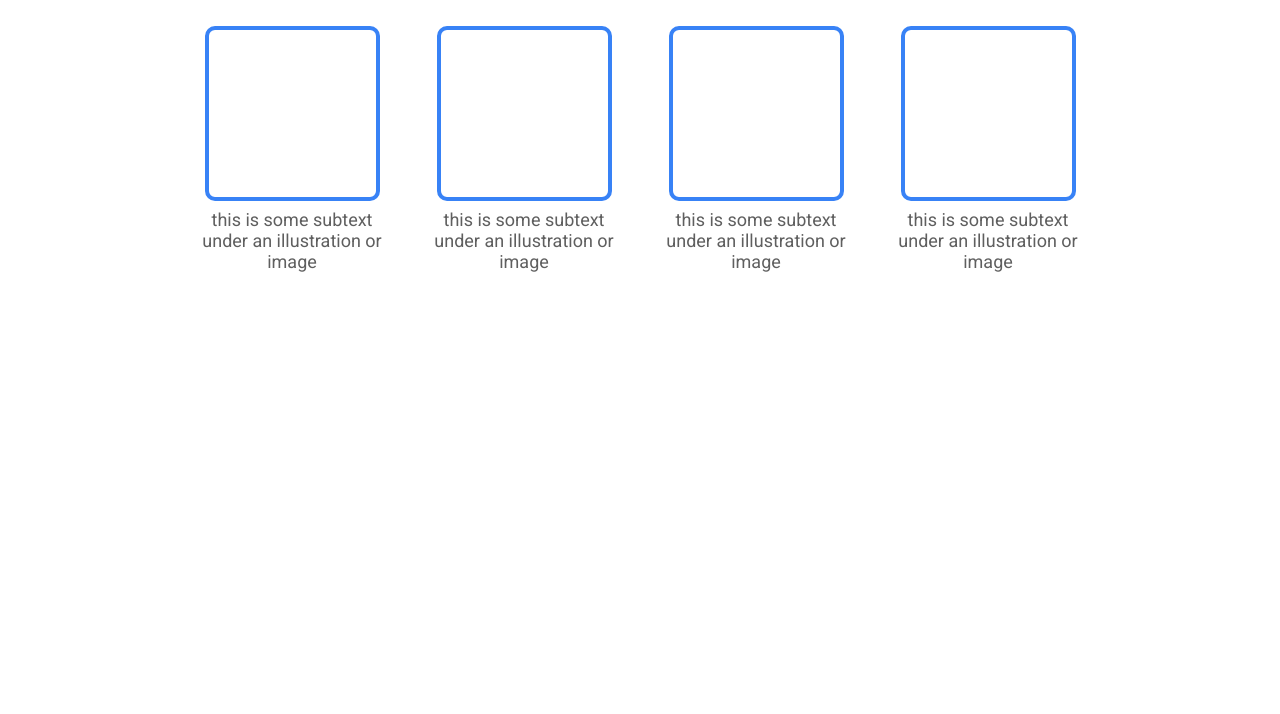
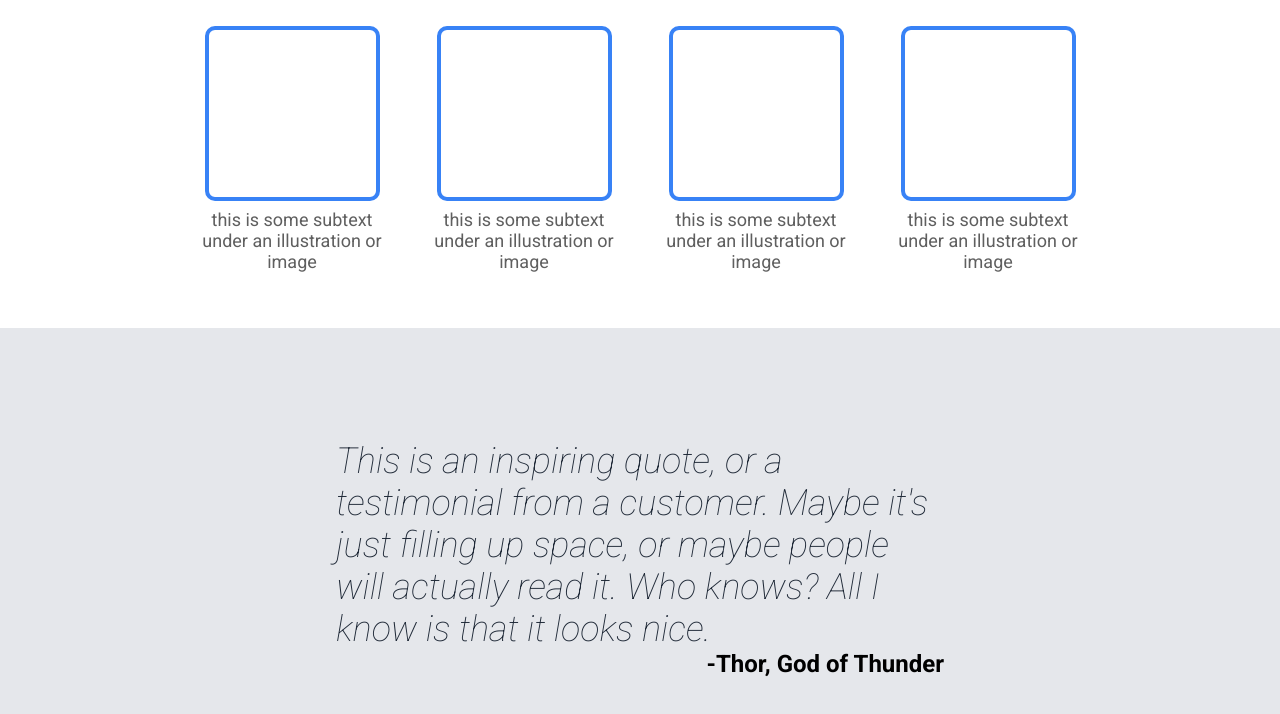
Before and after one commit to MhmdLSiblini/TOP-Landing-Page-Project, a plain HTML site: page index.html in a window 1280 px wide. Shown: the part 662-1376 px from the top of the page. Before the commit the page ends 990 px from the top, so only its background shows below. Drawn offline with Linux system fonts and the light colour scheme.

Commit message:
Quote Section Complete

```diff
--- a/index.html
+++ b/index.html
@@ -10,7 +10,7 @@
 
     <!-- Navbar and Header Section -->
 
-    <section class="header dark-blue-background">
+    <section id="header" class="dark-blue-background">
         <nav>
             <h2>
                 Header Logo
@@ -39,7 +39,7 @@
 
     <!-- Information Section -->
 
-    <section class="information">
+    <section id="information">
         <h1>
             Some random information.
         </h1>
@@ -62,5 +62,14 @@
             </div>
         </div>
     </section>
+
+    <!-- Quote Section -->
+
+    <section id="quote" class="quote-background">
+        <blockquote>
+            <p class="quote-text"><em>This is an inspiring quote, or a testimonial from a customer. Maybe it's just filling up space, or maybe people will actually read it. Who knows? All I know is that it looks nice.</em></p>
+            <cite class="citation">-Thor, God of Thunder</cite>
+        </blockquote>
+    </section>
 </body>
 </html>
--- a/style.css
+++ b/style.css
@@ -1,4 +1,4 @@
-@import url('https://fonts.googleapis.com/css2?family=Lato:wght@900&family=Quicksand:wght@400;600;700&family=Roboto:wght@400;700;900&display=swap');
+@import url('https://fonts.googleapis.com/css2?family=Lato:wght@900&family=Quicksand:wght@400;600;700&family=Roboto:ital,wght@0,100;0,300;0,400;0,700;0,900;1,100&display=swap');
 
 *{
     font-family: "Roboto", "Lato", 'Times New Roman', Times, serif;
@@ -53,10 +53,9 @@ h2{
     background-color: #E5E7EB;
 }
 
-.quote_text{
+.quote-text{
     font-size: 36px;
-    font-style: italic;
-    font-weight: 100;
+    font-weight:300;
     color: #1F2937;
 }
 
@@ -107,7 +106,7 @@ nav{
     color: #5f5f5f;
 }
 
-.information{
+#information{
     display: flex;
     flex-direction: column;
     align-items: center;
@@ -130,3 +129,16 @@ nav{
     width: 200px;
     text-align: center;
 }
+
+.citation{
+    font-size: 24px;
+    font-weight: bold;
+    color: #000000;
+    font-style: normal;
+    display: flex;
+    justify-content: flex-end;
+}
+
+#quote{
+    padding: 112px 336px;
+}
```
